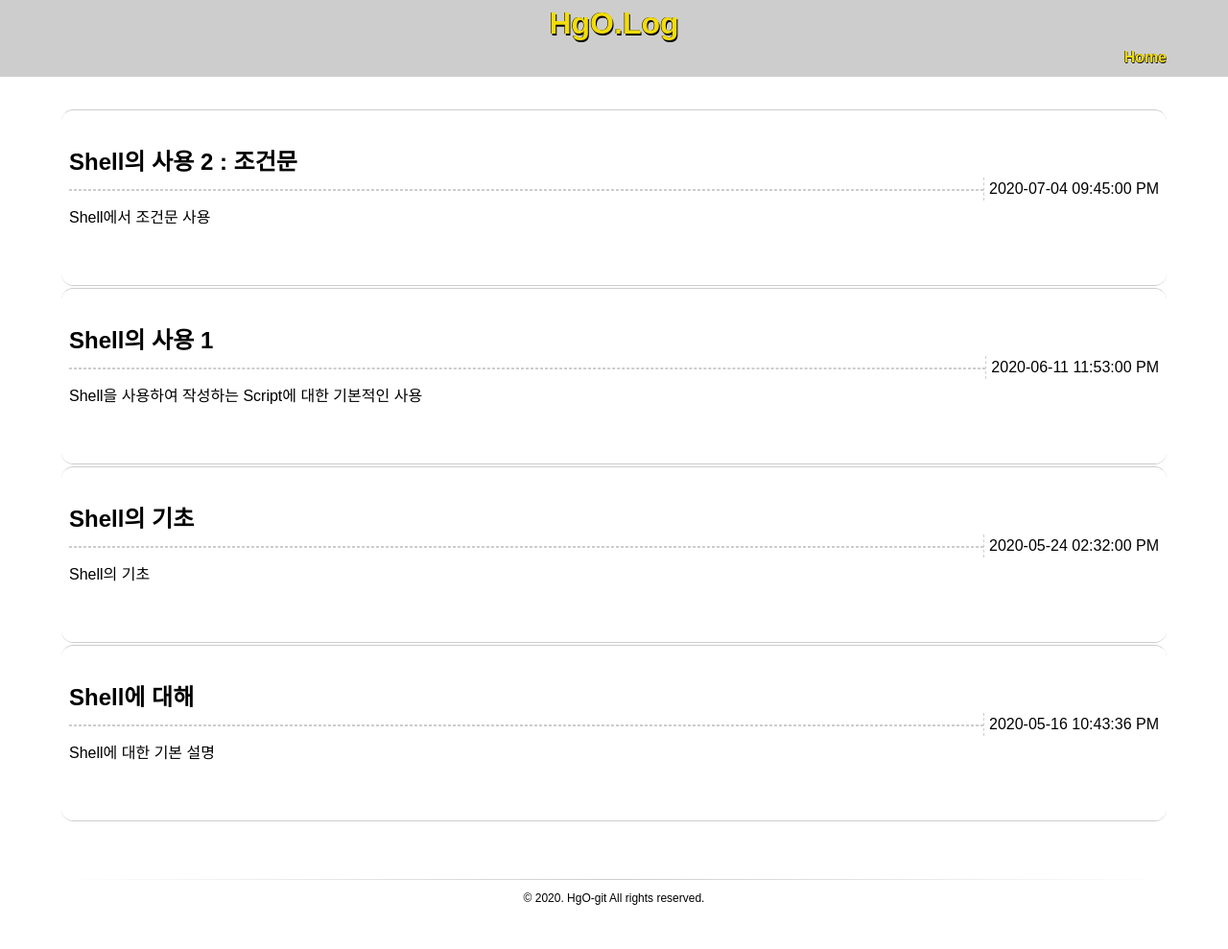
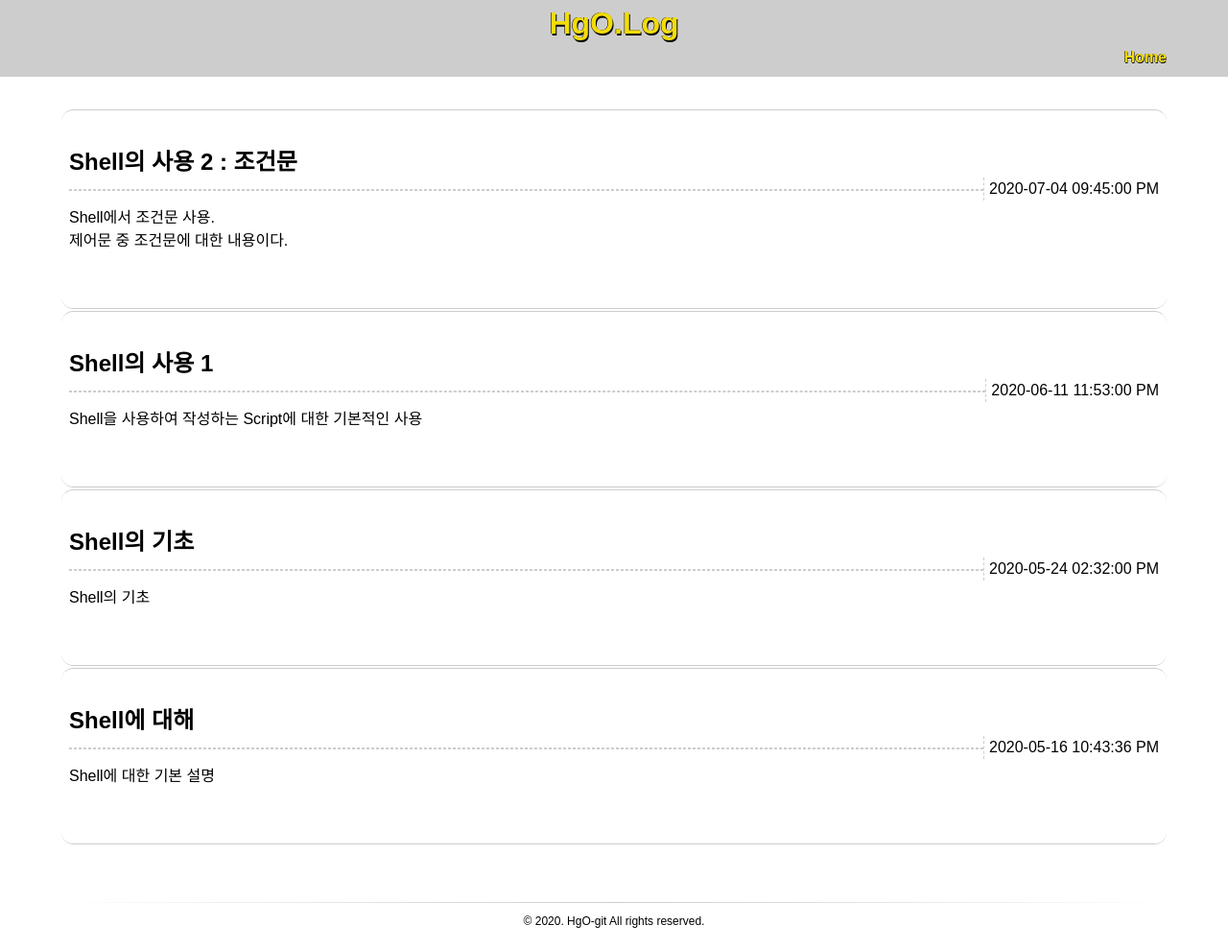
Before and after one commit to HgO-git/hgo-git.github.io, a Jekyll site: the page built from index.md, in a window 1280 px wide. Shown: the whole page at 96% size. Built offline with Jekyll 4.4.1, drawn with Linux system fonts in a browser that asks for light colours; before the commit the page ends 965 px from its top, so only the background shows below that.

Commit message:
[fix/post] summary 수정 - 2020-07-04-21-45-shell-use-2-conditional-statement.md

```diff
--- a/_posts/Shell/2020-07-04-21-45-shell-use-2-conditional-statement.md
+++ b/_posts/Shell/2020-07-04-21-45-shell-use-2-conditional-statement.md
@@ -4,7 +4,7 @@ title: "Shell의 사용 2 : 조건문"
 crawlertitle: post_shell_use_2_conditional_statement
 date: 2020-07-04 21:45:00 +0900
 categories: shell
-summary: "Shell에서 조건문 사용"
+summary: "Shell에서 조건문 사용.<br>제어문 중 조건문에 대한 내용이다."
 ---
 ###### 1. 기본 조건문
 &nbsp;특정 조건에 대한 구문으로 Shell script와 Batch file 모두 **if ~ else**로 동일하다.
```
